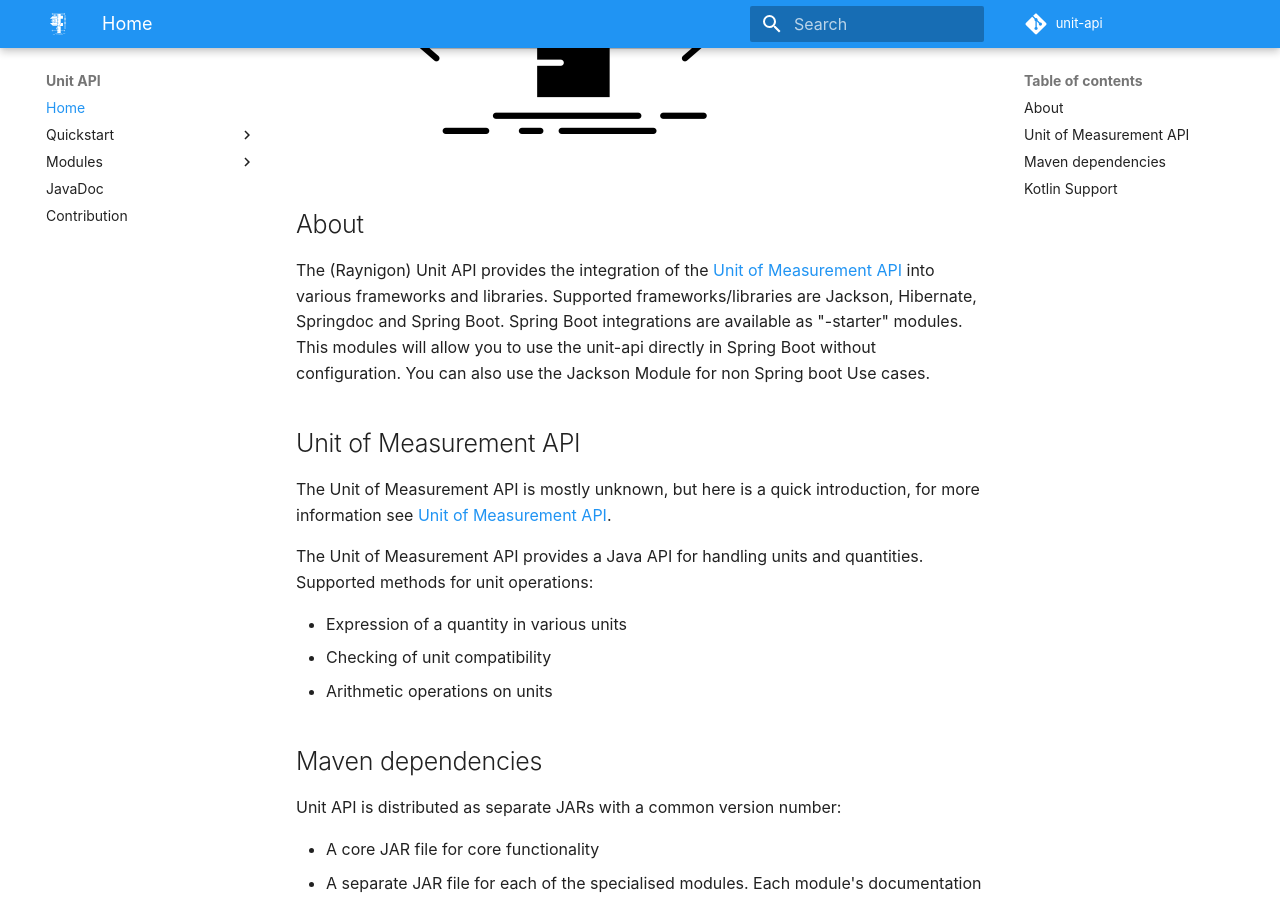
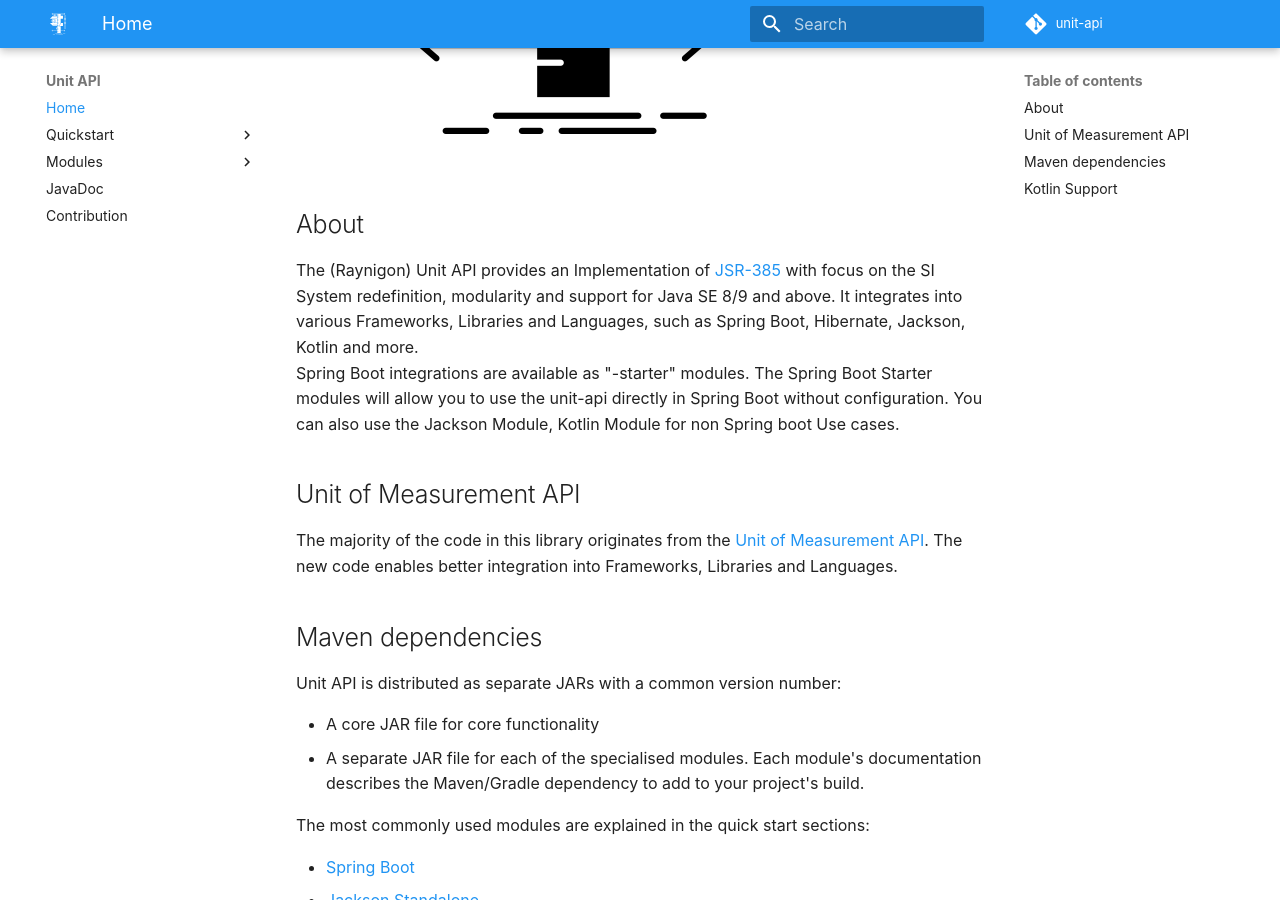
Before and after one commit to raynigon/unit-api, an MkDocs documentation site: the page built from docs/index.md, in a window 1280 px wide and 900 px high, scrolled down 532 px. Built offline with MkDocs 1.6.1 and Material for MkDocs 9.7.7, drawn with Linux system fonts in a browser that asks for light colours; comment, search, counter and statistics services are not loaded.

Commit message:
Improve Code Coverage

```diff
--- a/docs/index.md
+++ b/docs/index.md
@@ -4,22 +4,17 @@
 
 ## About
 
-The (Raynigon) Unit API provides the integration of the [Unit of Measurement API](https://github.com/unitsofmeasurement) into various frameworks and libraries.
-Supported frameworks/libraries are Jackson, Hibernate, Springdoc and Spring Boot.
+The (Raynigon) Unit API provides an Implementation of [JSR-385](https://www.jcp.org/en/jsr/detail?id=385)
+with focus on the SI System redefinition, modularity and support for Java SE 8/9 and above.
+It integrates into various Frameworks, Libraries and Languages, such as Spring Boot, Hibernate, Jackson, Kotlin and more.
 Spring Boot integrations are available as "-starter" modules.
-This modules will allow you to use the unit-api directly in Spring Boot without configuration.
-You can also use the Jackson Module for non Spring boot Use cases.
+The Spring Boot Starter modules will allow you to use the unit-api directly in Spring Boot without configuration.
+You can also use the Jackson Module, Kotlin Module for non Spring boot Use cases.
 
 ## Unit of Measurement API
 
-The Unit of Measurement API is mostly unknown, but here is a quick introduction, for more information see [Unit of Measurement API](https://unitsofmeasurement.github.io/unit-api/).
-
-The Unit of Measurement API provides a Java API for handling units and quantities.
-Supported methods for unit operations:
-
-* Expression of a quantity in various units
-* Checking of unit compatibility
-* Arithmetic operations on units
+The majority of the code in this library originates from the [Unit of Measurement API](https://unitsofmeasurement.github.io/unit-api/).
+The new code enables better integration into Frameworks, Libraries and Languages.
 
 ## Maven dependencies
 
```
Also changed, not shown: README.md (+2 -1 lines), 1 other file.
